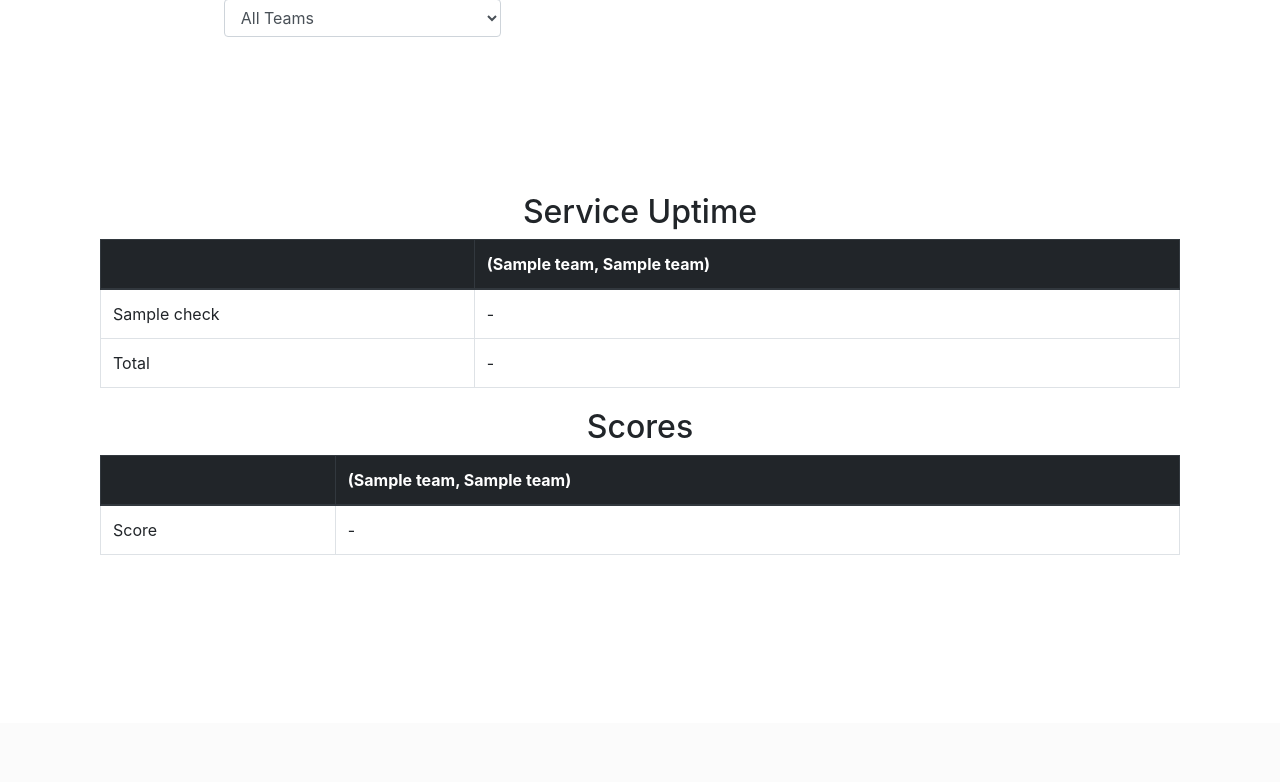
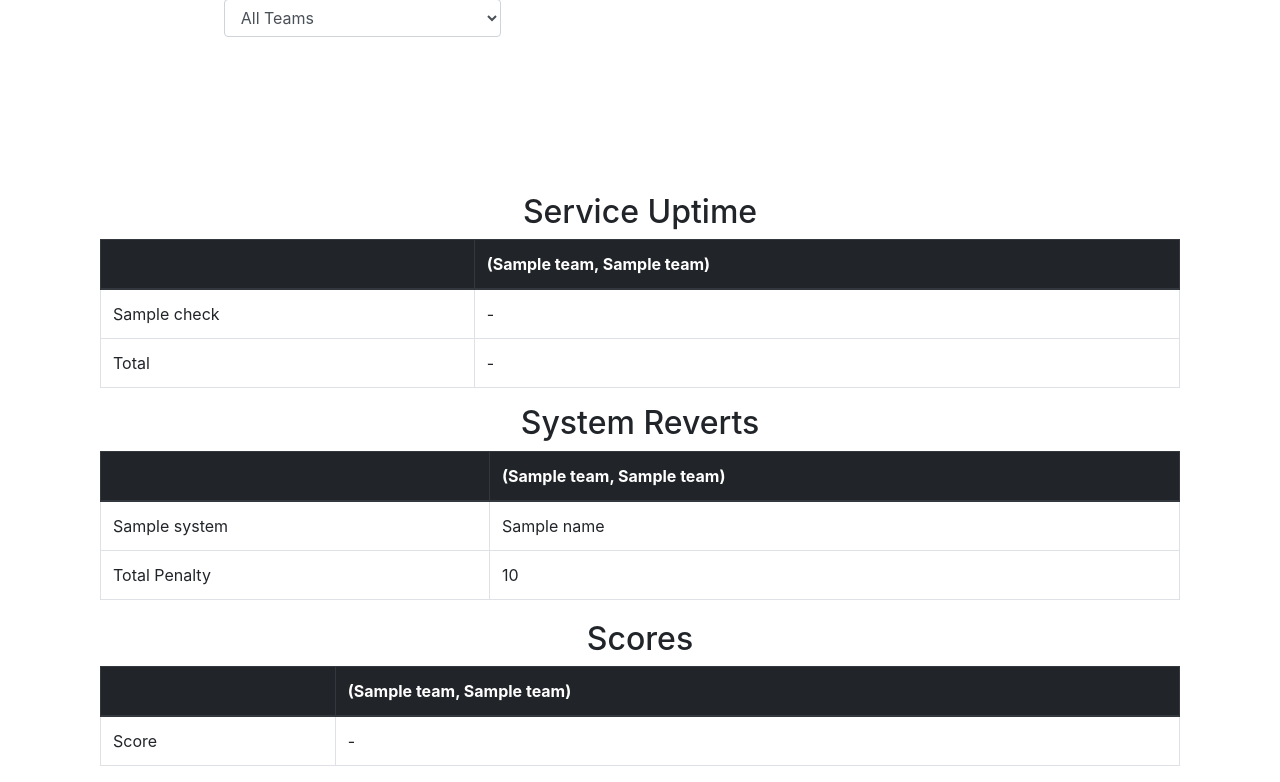
Before and after one commit to DSU-DefSec/ScoringEngine, a Flask app: template scoring/web/templates/score.html in a window 1280 px wide. Shown: the part 77-859 px from the top of the page. Before the commit the page ends 632 px from the top, so only its background shows below. Run offline with Flask 2, Linux system fonts and the light colour scheme; the template is opened without the code that fills it: most values are stand-ins (such as "Sample title", 1, 10 or a date in 2020); a map, chart or similar area stays blank; parts of the project's set-up code (start-up, migrations or seed data) failed here and were passed over; some libraries are stand-ins or nearby versions.

Commit message:
Add reverts to score page

```diff
--- a/scoring/web/static/js/score.js
+++ b/scoring/web/static/js/score.js
@@ -246,6 +246,8 @@ function calc_scores(tids) {
         } else {
             var score = 0;
         }
-        score_td.innerHTML = Math.round(score);
+        var reset_penalty = document.getElementById("revert-" + tid).innerHTML;
+        console.log(reset_penalty)
+        score_td.innerHTML = Math.round(score - reset_penalty);
     }
 }
--- a/scoring/web/templates/score.html
+++ b/scoring/web/templates/score.html
@@ -44,6 +44,40 @@
             </tr>
     </table>
 </div>
+
+<div class="container">
+    <h2 style="text-align:center">System Reverts</h2>
+    <table class="table table-bordered">
+        <thead class="thead-dark">
+            <tr>
+                <th></th>
+                {% for team in teams.values() %}
+                <th>{{ team }}</th>
+                {% endfor %}
+            </tr>
+        </thead>
+        <tbody>
+            {% for system in systems %}
+            <tr>
+                <td>{{ system }}</td>
+                {% for team_id in teams.keys() %}
+                    <td id="revert-{{ team_id }}-{{ system }}">
+                        {{ reverts[team_id][system] }}
+                    </td>
+                {% endfor %}
+            </tr>
+            {% endfor %}
+            <tr>
+                <td>Total Penalty</td>
+                {% for team_id in teams.keys() %}
+                    <td id="revert-{{team_id}}">
+                        {{ reverts[team_id]['total'] }}
+                    </td>
+                {% endfor %}
+            </tr>
+    </table>
+</div>
+
 
 <div class="container" style="margin-top: 20px;">
     <h2 style="text-align:center">Scores</h2>
```
Also changed, not shown: scoring/web/web_model.py (+20 -0 lines).
